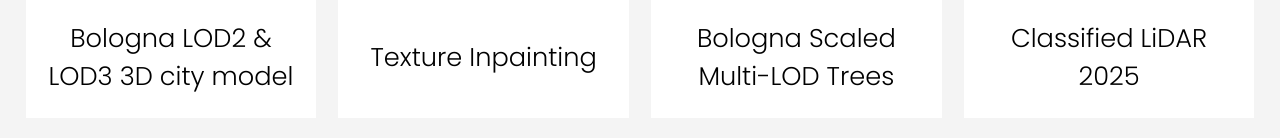
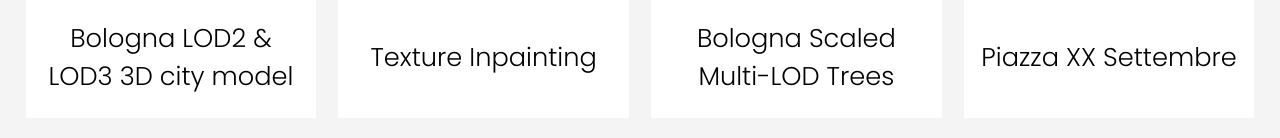
Before and after one commit to buyukdemircioglu/BolognaDT, a plain HTML site: page index.html in a window 1280 px wide. Shown: the part 234-372 px from the top of the page. Drawn offline with Linux system fonts and the light colour scheme; grey boxes are pictures that could not be loaded.

Commit message:
Update index.html

```diff
--- a/index.html
+++ b/index.html
@@ -72,7 +72,7 @@
 						            </a>
 						        </div>
 						        <div class="content">
-						            <header class="align-center"><h2>Classified LiDAR 2025</h2></header>
+						            <header class="align-center"><h2>Piazza XX Settembre</h2></header>
 						        </div>
 						    </div>
 						</div>
```
